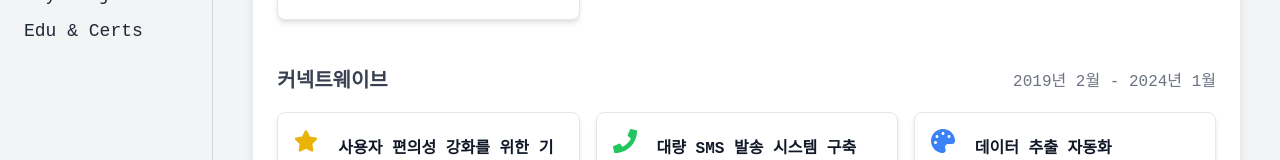
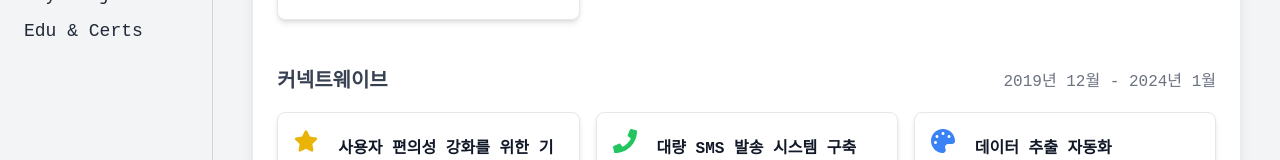
Before and after one commit to ekgus419/my-portfolio, a React (Create React App) app: page /career in a window 1280 px wide. Shown: the part 415-575 px from the top of the page. Built offline with nearby package versions, Linux system fonts and the light colour scheme; a web font is replaced by a local one.

Commit message:
Update CareersData.js

```diff
--- a/src/data/CareersData.js
+++ b/src/data/CareersData.js
@@ -19,7 +19,7 @@
   },
   {
     title: '커넥트웨이브',
-    period: '2019년 2월 - 2024년 1월',
+    period: '2019년 12월 - 2024년 1월',
     details: [
       {
         items: [
```
